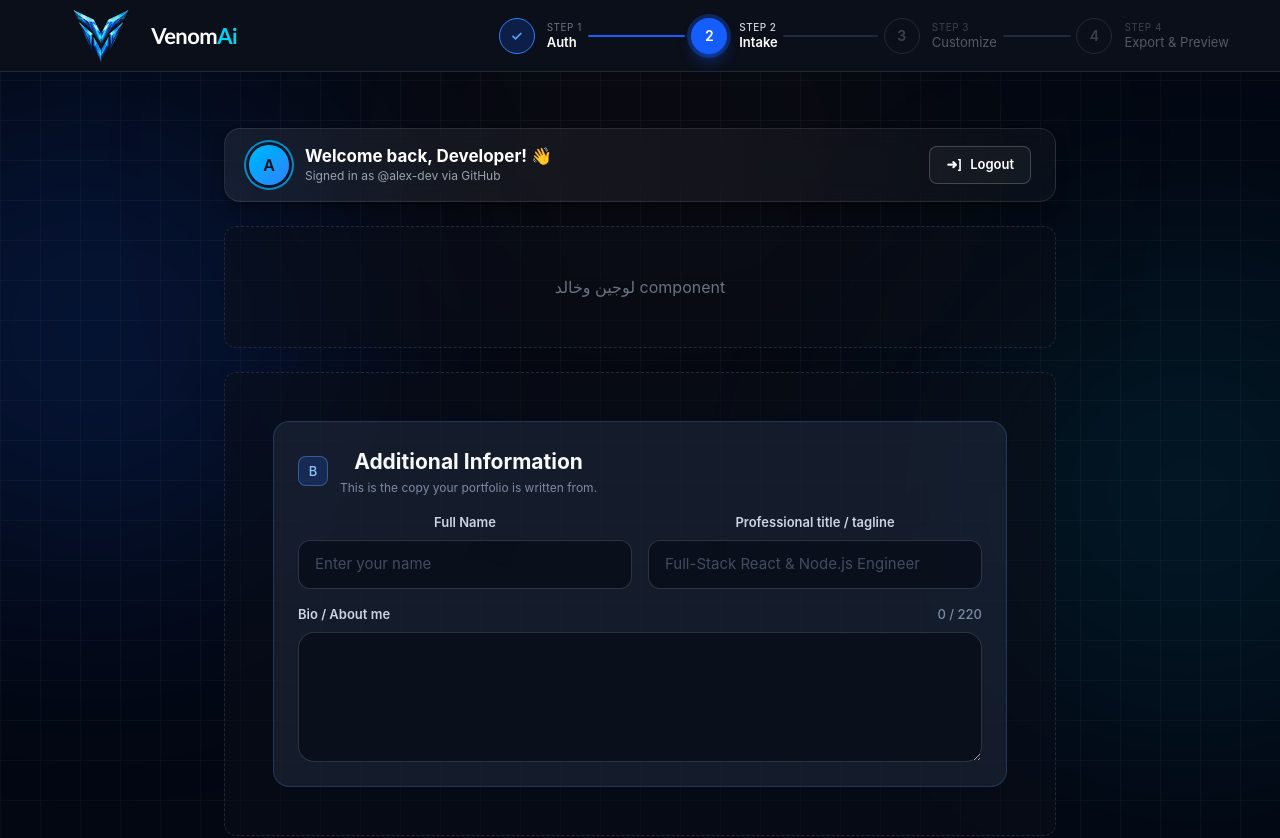
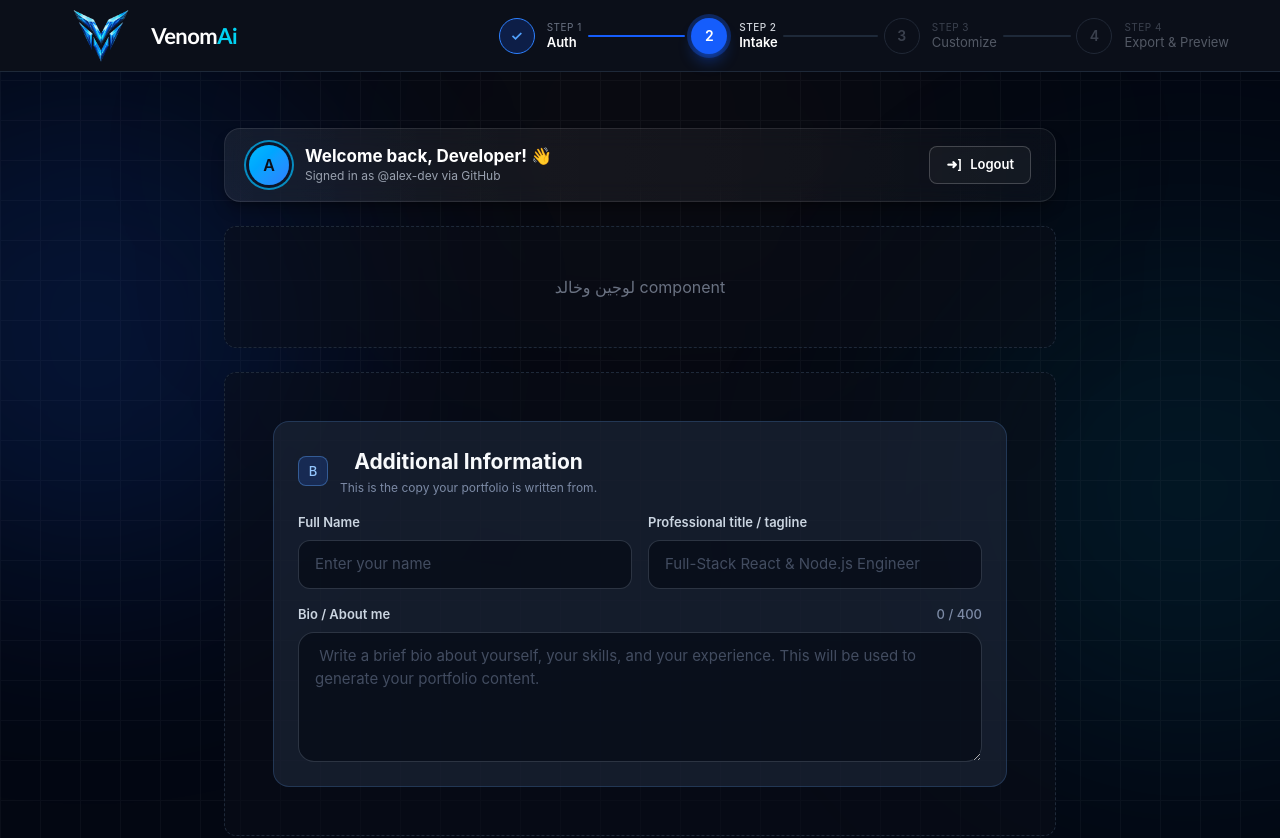
Before and after one commit to khaledahmed14/portfolio-genie, a React (Vite) app in the folder client/: page / in a window 1280 px wide. Shown: the top 838 px of the page. Built offline with nearby package versions, Linux system fonts and the light colour scheme.

Commit message:
refactor: update AdditionalInfoCard styling and character counter

```diff
--- a/client/src/components/AdditinalInfoCard.jsx
+++ b/client/src/components/AdditinalInfoCard.jsx
@@ -1,6 +1,10 @@
-export default function Infocard() {
+import React, { useState } from "react";
+
+export default function AdditionalInfoCard() {
+  const [bio, setBio] = useState("");
+
   return (
-    <div className="w-full max-w-[1130px] mx-auto bg-[#1E293B99] border border-[#60A5FA33] p-4 sm:p-6 rounded-2xl flex flex-col gap-4">
+    <div className="w-full max-w-[1130px] mx-auto bg-[#1E293B99] border border-[#60A5FA33] p-4 sm:p-6 rounded-2xl flex flex-col gap-4 text-white">
       <div className="flex items-center gap-3">
         <span className="shrink-0 w-[30px] h-[30px] text-[#93C5FD] font-medium text-[13px] bg-[#2563EB33] border border-[#60A5FA66] rounded-lg flex justify-center items-center">
           B
@@ -16,20 +20,31 @@ export default function Infocard() {
       </div>
       <div className="grid grid-cols-1 md:grid-cols-2 gap-4">
         <div className="flex flex-col gap-2 min-w-0">
-          <label htmlFor="name-input" className="text-[#CBD5E1] font-semibold text-[13px]">
+          <label htmlFor="name-input" className="text-[#CBD5E1] text-left self-start font-semibold text-[13px]">
             Full Name
           </label>
           <div className="flex items-center gap-2 px-4 w-full border border-[#94A3B840] bg-[#03071299] rounded-xl py-3 transition-all duration-300 focus-within:border-blue-500/50 focus-within:shadow-[0_0_15px_rgba(59,130,246,0.3)] hover:shadow-[0_0_15px_rgba(59,130,246,0.3)]">
-            <input type="text" name="name" id="name-input" className="w-full min-w-0 bg-transparent outline-none font-normal text-[15px] text-[#7C8AA5] placeholder:text-[#7C8AA5]/50"placeholder="Enter your name" />
+            <input
+              type="text"
+              name="name"
+              id="name-input"
+              className="w-full min-w-0 bg-transparent outline-none font-normal text-[15px] text-[#F8FAFC] placeholder:text-[#7C8AA5]/50"
+              placeholder="Enter your name"
+            />
           </div>
         </div>
-
         <div className="flex flex-col gap-2 min-w-0">
-          <label htmlFor="title-input" className="text-[#CBD5E1] font-semibold text-[13px]">
+          <label htmlFor="title-input" className="text-[#CBD5E1] text-left self-start font-semibold text-[13px]">
             Professional title / tagline
           </label>
           <div className="flex items-center gap-2 px-4 w-full border border-[#94A3B840] bg-[#03071299] rounded-xl py-3 transition-all duration-300 focus-within:border-blue-500/50 focus-within:shadow-[0_0_15px_rgba(59,130,246,0.3)] hover:shadow-[0_0_15px_rgba(59,130,246,0.3)]">
-            <input type="text" name="title" id="title-input" className="w-full min-w-0 bg-transparent outline-none font-normal text-[15px] text-[#7C8AA5] placeholder:text-[#7C8AA5]/50 " placeholder="Full-Stack React & Node.js Engineer" />
+            <input
+              type="text"
+              name="title"
+              id="title-input"
+              className="w-full min-w-0 bg-transparent outline-none font-normal text-[15px] text-[#F8FAFC] placeholder:text-[#7C8AA5]/50"
+              placeholder="Full-Stack React & Node.js Engineer"
+            />
           </div>
         </div>
       </div>
@@ -38,9 +53,19 @@ export default function Infocard() {
           <label htmlFor="bio-input" className="text-[#CBD5E1] font-semibold text-[13px]">
             Bio / About me
           </label>
-          <span className="text-[#7C8AA5] font-medium text-[13px]">0 / 220</span>
+          <span className="text-[#7C8AA5] font-medium text-[13px]">
+            {bio.length} / 400
+          </span>
         </div>
-        <textarea name="bio"id="bio-input" maxLength={220} className="w-full min-h-[130px] resize-y bg-[#03071299] border border-[#94A3B840] rounded-2xl outline-none px-4 py-3 text-[15px] text-[#7C8AA5] placeholder:text-[#7C8AA5]/50 transition-all duration-300 focus:border-blue-500/50 focus:shadow-[0_0_15px_rgba(59,130,246,0.3)] hover:shadow-[0_0_15px_rgba(59,130,246,0.3)]"></textarea>
+        <textarea
+          name="bio"
+          id="bio-input"
+          value={bio}
+          onChange={(e) => setBio(e.target.value)}
+          maxLength={400}
+          placeholder=" Write a brief bio about yourself, your skills, and your experience. This will be used to generate your portfolio content."
+          className="w-full min-h-[130px] resize-y bg-[#03071299] border border-[#94A3B840] rounded-2xl outline-none px-4 py-3 text-[15px] text-[#F8FAFC] placeholder:text-[#7C8AA5]/50 transition-all duration-300 focus:border-blue-500/50 focus:shadow-[0_0_15px_rgba(59,130,246,0.3)] hover:shadow-[0_0_15px_rgba(59,130,246,0.3)]"
+        ></textarea>
       </div>
     </div>
   );
```
